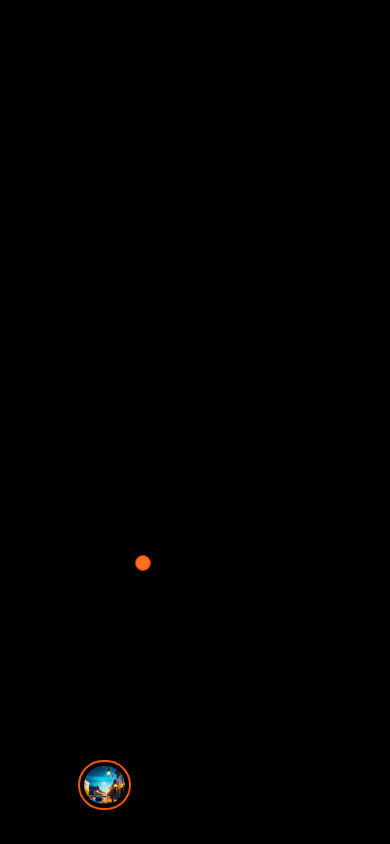
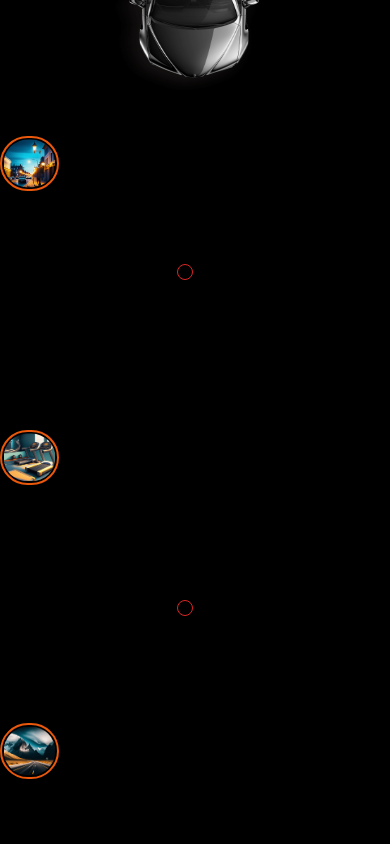
Before and after one commit to Mudit-Jxin7/Uppercrest, a Next.js app: page / in a window 390 px wide. Shown: the part 1680-2524 px from the top of the page. Built offline with nearby package versions, Linux system fonts and the light colour scheme.

Commit message:
responsive - 1

```diff
--- a/src/components/Car.tsx
+++ b/src/components/Car.tsx
@@ -28,23 +28,23 @@ const Car = () => {
 
   return (
     <>
-      <h3 className="text-8xl font-bold w-3/4 mx-auto text-center mt-32 mb-32">
+      <h3 className="text-3xl sm:text-5xl md:text-7xl lg:text-8xl font-bold w-3/4 mx-auto text-center mt-32 mb-32">
         IDEAL LOCATION FOR LIVING IN HARMONY WITH NATURE
       </h3>
-      <div className="flex flex-row justify-around mx-auto  items-center w-3/5 h-full mt-10">
+      <div className="flex flex-row  mx-auto justify-between lg:justify-around w-full -blue-500 md:w-4/5 lg:w-3/5 h-[85%] sm:h-full mt-10">
         {/* first div */}
 
-        <div className="flex flex-col gap-52 mt-52">
+        <div className="flex flex-col w-[15%] md:w-[15%] lg:w-[20%] gap-52 mt-52 -slate-500">
           {/* loop this */}
           <div className="flex flex-col justify-center items-center gap-4">
             <Image
               src={dest1}
               alt="nil"
-              className="rounded-full border-spacing-3 border-orange-600 border-2 p-1"
+              className="rounded-full border-spacing-3 border-orange-600 border-2 p-[0.1rem] sm:p-1"
               height={100}
               width={100}
             />
-            <p className="font-regular w-3/5 text-center text-xs">
+            <p className="font-regular w-4/5 md:w-3/5 text-center text-[0.3rem] md:text-xs">
               The Newest Town and local storer
             </p>
           </div>
@@ -52,11 +52,11 @@ const Car = () => {
             <Image
               src={dest2}
               alt="nil"
-              className="rounded-full border-spacing-3 border-orange-600 border-2 p-1"
+              className="rounded-full border-spacing-3 border-orange-600 border-2 p-[0.1rem] sm:p-1"
               height={100}
               width={100}
             />
-            <p className="font-regular w-3/5 text-center text-xs">
+            <p className="font-regular w-4/5 md:w-3/5 text-center text-[0.3rem] md:text-xs">
               Sports facilities and classes
             </p>
           </div>
@@ -64,18 +64,18 @@ const Car = () => {
             <Image
               src={dest3}
               alt="nil"
-              className="rounded-full border-spacing-3 border-orange-600 border-2 p-1"
+              className="rounded-full border-spacing-3 border-orange-600 border-2 p-[0.1rem] sm:p-1"
               height={100}
               width={100}
             />
-            <p className="font-regular w-3/5 text-center text-xs">
+            <p className="font-regular w-4/5 md:w-3/5 text-center text-[0.3rem] md:text-xs">
               Lakeview Conserv. Area
             </p>
           </div>
         </div>
 
         {/* second div */}
-        <div className="relative flex justify-center gap-3 mr-[19rem]">
+        <div className="-red-600 relative lg:w-2/5 sm:w-1/2 w-1/2">
           <motion.div
             initial={{ y: 0 }}
             whileInView={{
@@ -88,26 +88,30 @@ const Car = () => {
             }}
           >
             <Image
-              className="relative top-[-3.4rem] left-[9rem] h-[29rem]"
+              className="absolute top-[-3.4rem] h-[15rem] sm:h-[29rem] w-[335px]"
               src={car}
               alt={"nil"}
-              width={350}
             />
           </motion.div>
-          <div className="flex flex-col gap-[20rem] bg-slate-500 w-[0.004rem] justify-center items-center">
-            <div className="w-4 h-4 rounded-full bg-orange-500 border-red-600 border-[1.5px]"></div>
-            <div className="w-4 h-4 rounded-full bg-orange-500 border-red-600 border-[1.5px]"></div>
-            <div className="w-4 h-4 rounded-full bg-orange-500 border-red-600 border-[1.5px]"></div>
-            <div className="w-4 h-4 rounded-full bg-orange-500 border-red-600 border-[1.5px]"></div>
+          <div className="flex mx-auto flex-col gap-[20rem] -slate-500 w-[0.004rem] justify-center items-center">
+            <div className="w-4 h-4 rounded-full -orange-500 border-red-600 border-[1.5px]"></div>
+            <div className="w-4 h-4 rounded-full -orange-500 border-red-600 border-[1.5px]"></div>
+            <div className="w-4 h-4 rounded-full -orange-500 border-red-600 border-[1.5px]"></div>
+            <div className="w-4 h-4 rounded-full -orange-500 border-red-600 border-[1.5px]"></div>
           </div>
         </div>
 
         {/* third div */}
-        <div className="flex flex-col gap-[18rem] mt-40">
+        <div className="flex flex-col gap-[18rem] w-[20%] md:w-[20%] lg:w-[20%] mt-52 -yellow-400">
           {TimeFromCar.map((item, index) => (
-            <div key={index} className="flex flex-row gap-4 items-center">
-              <h3 className="text-7xl">{item.time}</h3>
-              <p className="w-1/2 text-sm">{item.title}</p>
+            <div
+              key={index}
+              className="flex flex-row gap-1 lg:gap-4 items-center"
+            >
+              <h3 className="text-xl sm:text-4xl lg:text-7xl">{item.time}</h3>
+              <p className="w-3/4 lg:w-1/2 text-[0.3rem] md:text-xs lg:text-sm">
+                {item.title}
+              </p>
             </div>
           ))}
         </div>
--- a/src/components/Footer.tsx
+++ b/src/components/Footer.tsx
@@ -3,7 +3,7 @@ import { CiMail } from "react-icons/ci";
 
 const Footer = () => {
   return (
-    <div className="w-full mt-60 flex flex-row justify-between px-20">
+    <div className="w-full mt-60 flex flex-col items-center justify-center md:flex-row md:justify-between px-20">
       <div className="flex flex-row gap-4 items-center">
         <div className="bg-white rounded-full h-7 w-7 flex justify-center items-center">
           <CiMail className="bg-black" />
```
